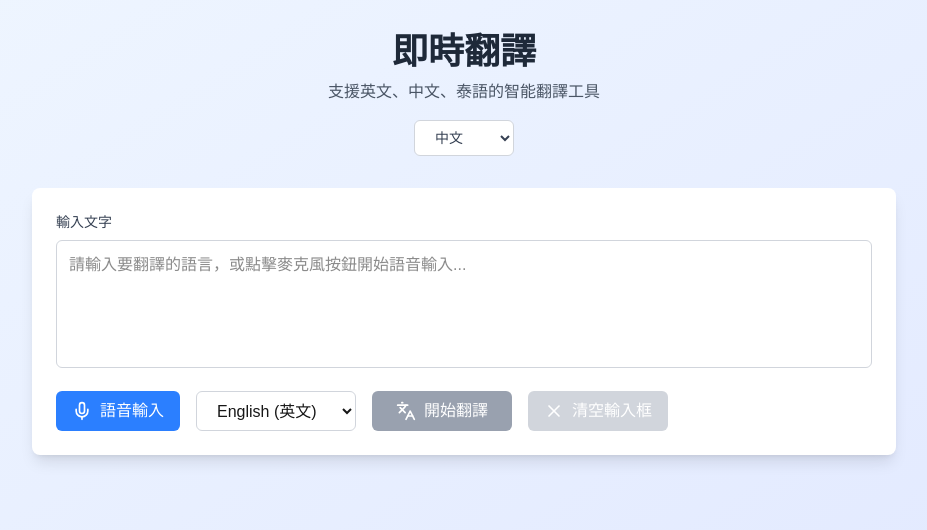
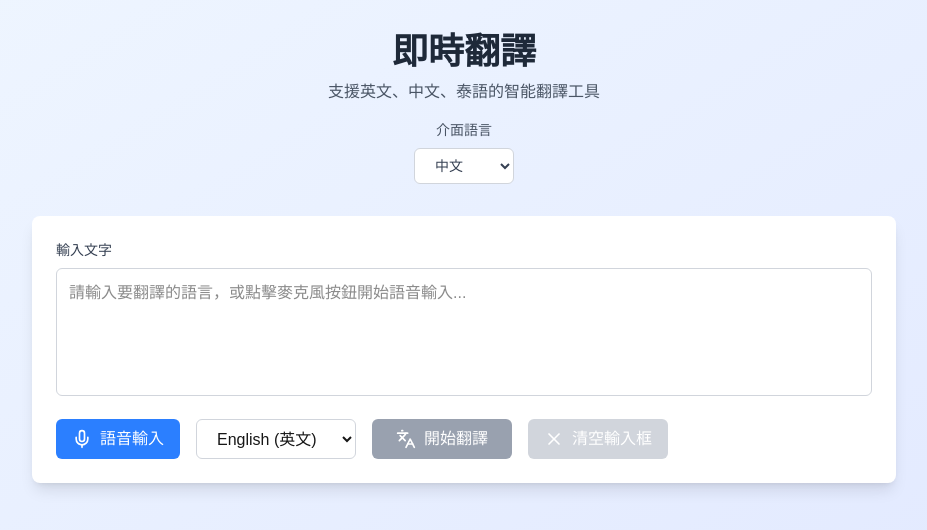
Before and after one commit to Jessy0715/translator, a Next.js app: page / in a window 1280 px wide. Shown: the top 530 px of the page, without its empty margins (176-1103 px from the left). Built offline with nearby package versions, Linux system fonts and the light colour scheme.

Commit message:
fix: remove 'Translate to' label for cleaner UI

```diff
--- a/src/app/page.tsx
+++ b/src/app/page.tsx
@@ -216,8 +216,11 @@ export default function Home() {
           <p className="text-gray-600 dark:text-gray-300 mb-4">
             {t.subtitle}
           </p>
-          {/* Language Switcher */}
-          <div className="flex justify-center">
+          {/* Interface Language Switcher */}
+          <div className="flex flex-col items-center gap-2">
+            <label className="text-sm text-gray-600 dark:text-gray-400">
+              {t.interfaceLanguage}
+            </label>
             <select
               value={currentLocale}
               onChange={(e) => setCurrentLocale(e.target.value as LocaleKey)}
@@ -267,7 +270,7 @@ export default function Home() {
                 {isListening ? t.voiceStop : t.voiceStart}
               </button>
 
-              {/* Language Selector */}
+              {/* Translation Target Language Selector */}
               <select
                 value={targetLanguage}
                 onChange={(e) => setTargetLanguage(e.target.value as TargetLanguage)}
--- a/src/locales/en.ts
+++ b/src/locales/en.ts
@@ -10,6 +10,8 @@ export const en = {
   clearInput: "Clear Input",
   resultTitle: "Translation Result",
   listeningStatus: "🎤 Listening to your voice input...",
+  interfaceLanguage: "Interface Language",
+  translateTo: "Translate to",
   languages: {
     en: "English",
     zh: "Chinese",
--- a/src/locales/th.ts
+++ b/src/locales/th.ts
@@ -10,6 +10,8 @@ export const th = {
   clearInput: "ล้างข้อความ",
   resultTitle: "ผลการแปล",
   listeningStatus: "🎤 กำลังฟังการป้อนเสียงของคุณ...",
+  interfaceLanguage: "ภาษาอินเตอร์เฟซ",
+  translateTo: "แปลเป็น",
   languages: {
     en: "อังกฤษ",
     zh: "จีน",
--- a/src/locales/zh.ts
+++ b/src/locales/zh.ts
@@ -10,6 +10,8 @@ export const zh = {
   clearInput: "清空輸入框",
   resultTitle: "翻譯結果",
   listeningStatus: "🎤 正在聆聽您的語音輸入...",
+  interfaceLanguage: "介面語言",
+  translateTo: "翻譯成",
   languages: {
     en: "English (英文)",
     zh: "Chinese (中文)",
```
